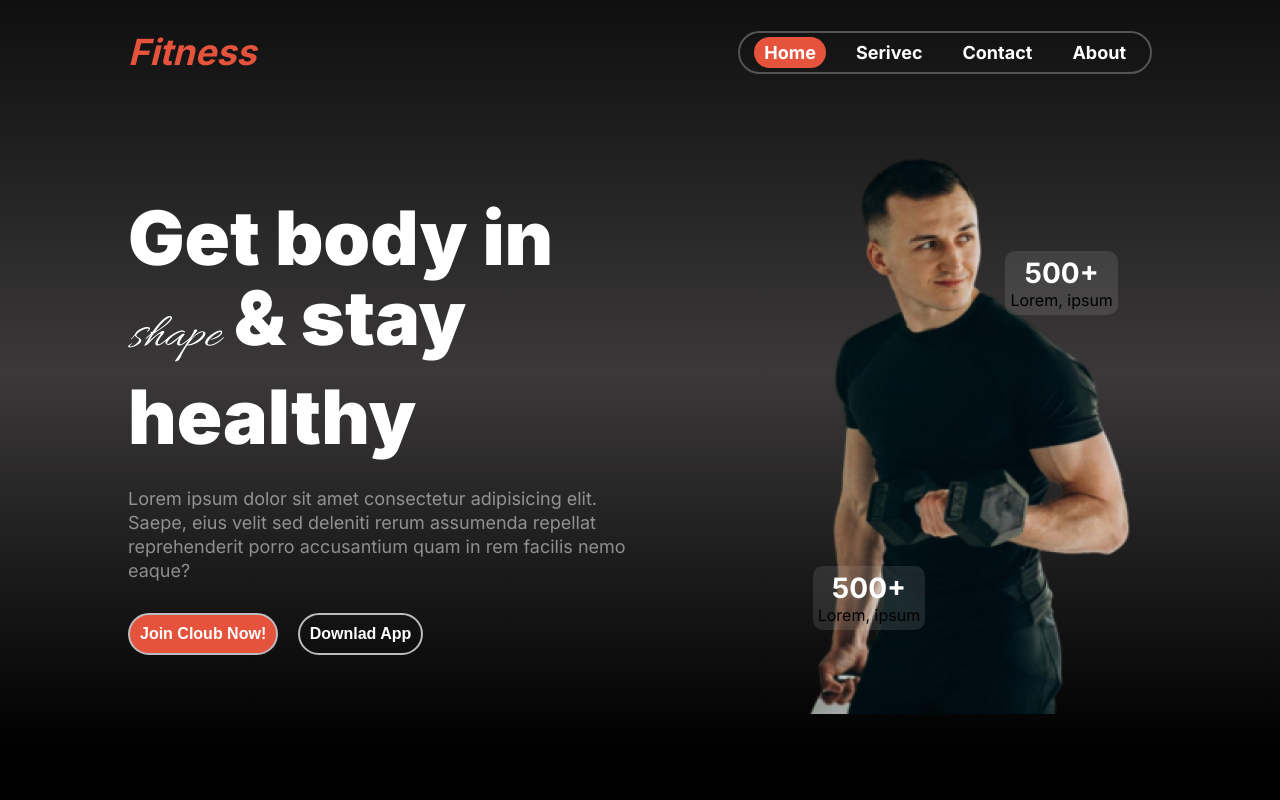
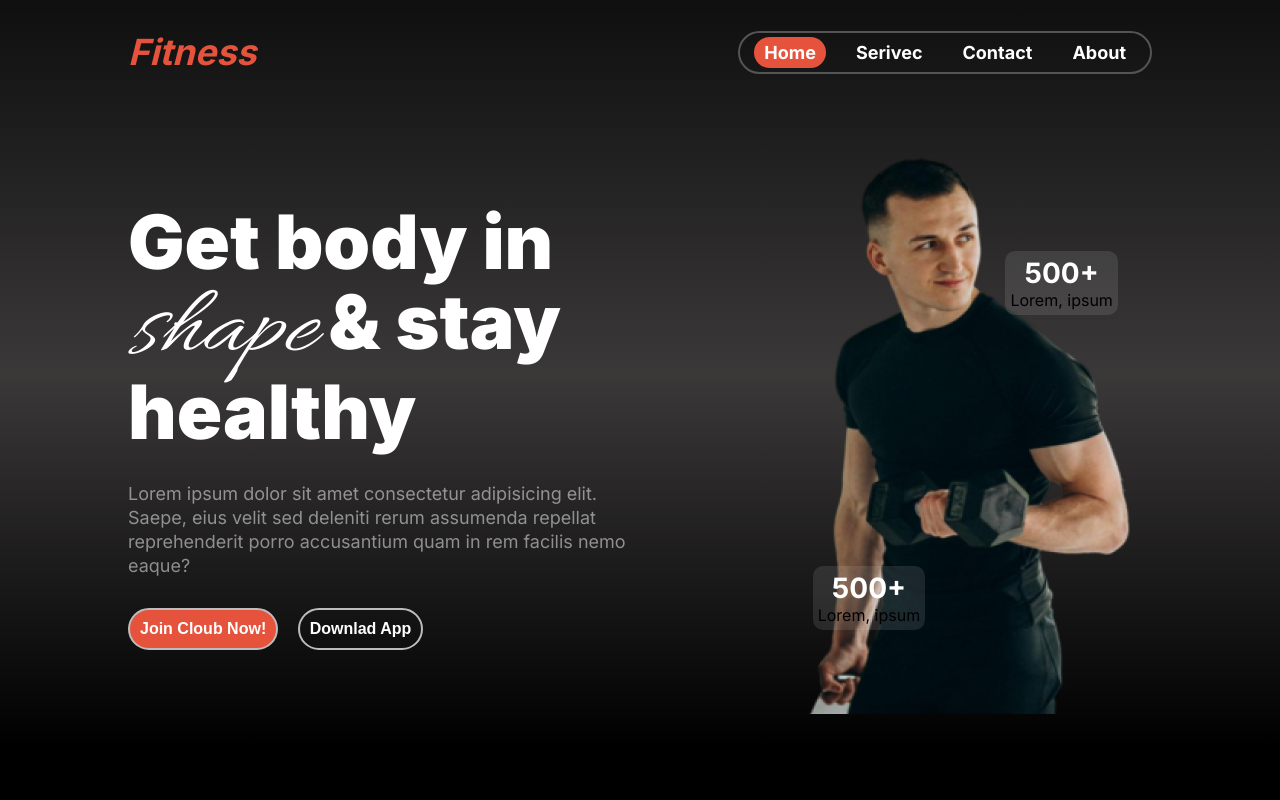
Before and after one commit to Rahul-4u/B10A2-versatile-ui, a plain HTML site: page index.html in a window 1280 px wide. Shown: the top 800 px of the page. Drawn offline with Linux system fonts and the light colour scheme.

Commit message:
text font size change

```diff
--- a/index.css
+++ b/index.css
@@ -12,7 +12,7 @@
     font-family: "Allura", cursive;
     font-weight: 400;
     font-style: italic;
-    font-size: 48px;
+    font-size: 98px;
   }
 
 
```
Also changed, not shown: index.html (+1 -1 lines).
